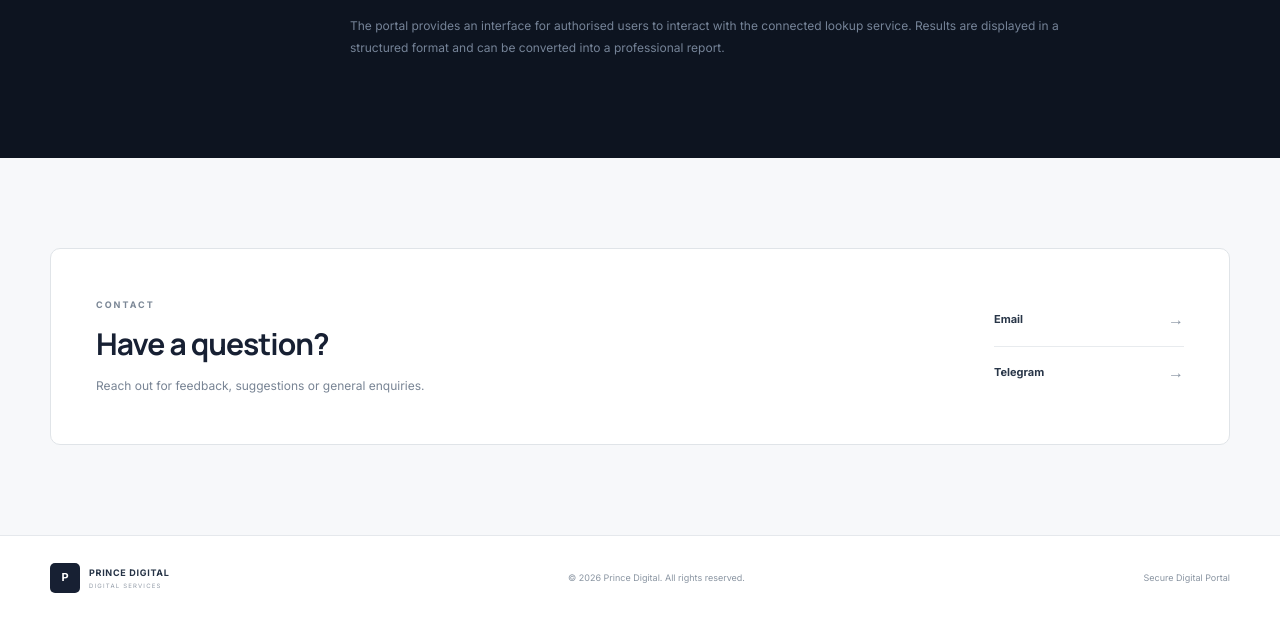
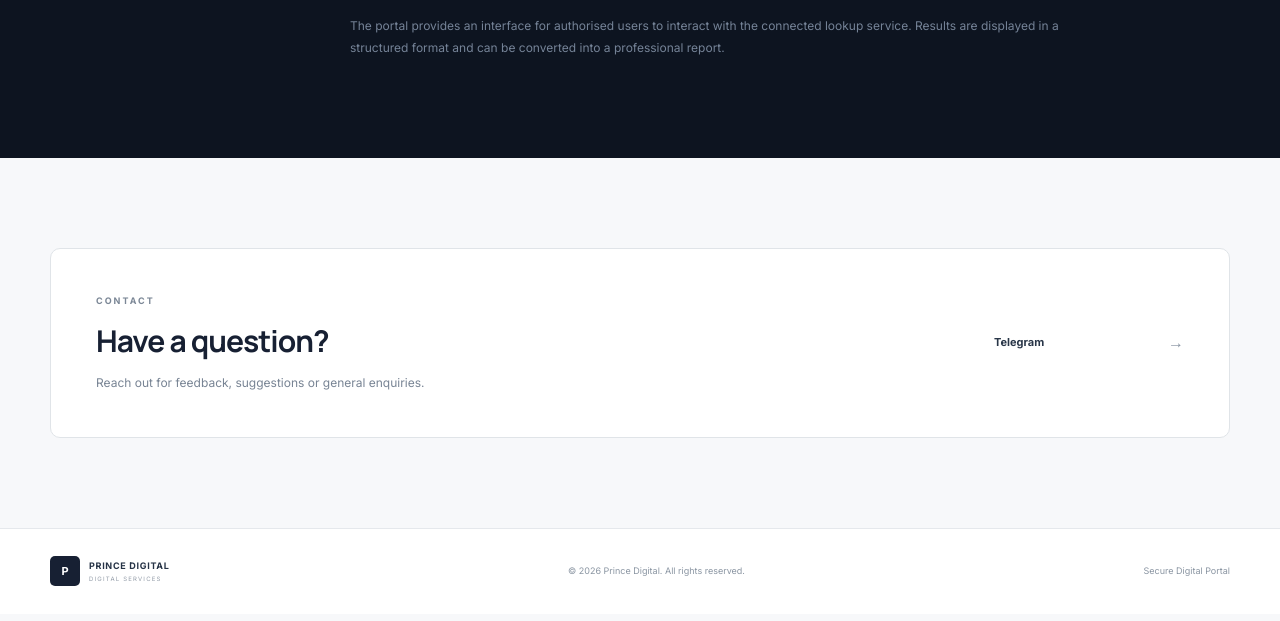
Before and after one commit to princeraj0205/number-lookup, a website: page public/index.html in a window 1280 px wide. Shown: the part 1674-2295 px from the top of the page. Drawn offline with Linux system fonts and the light colour scheme.

Commit message:
Update index.html

```diff
--- a/public/index.html
+++ b/public/index.html
@@ -659,14 +659,6 @@
 
 
                 <a
-                    href="mailto:yourmail@example.com"
-                >
-                    Email
-                    <span>→</span>
-                </a>
-
-
-                <a
                     href="https://t.me/princexmahto"
                     target="_blank"
                     rel="noopener noreferrer"
```
